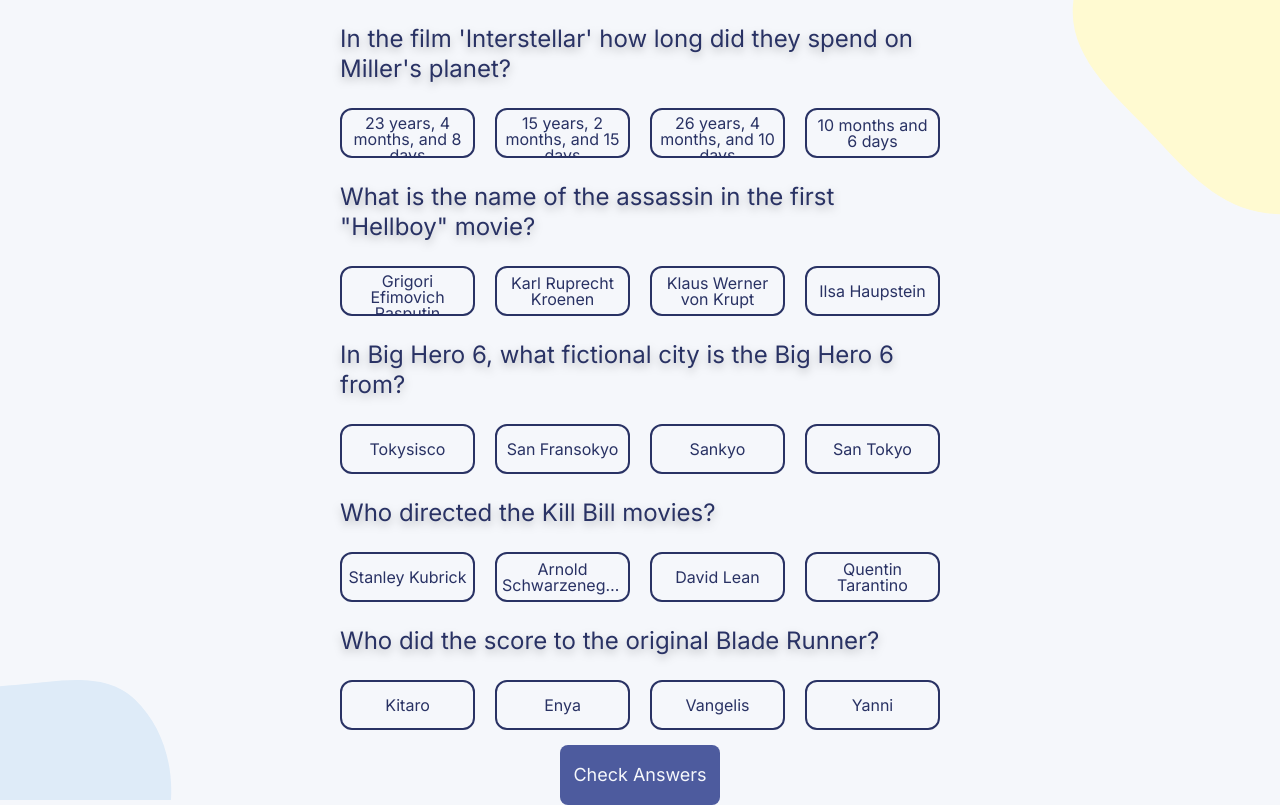
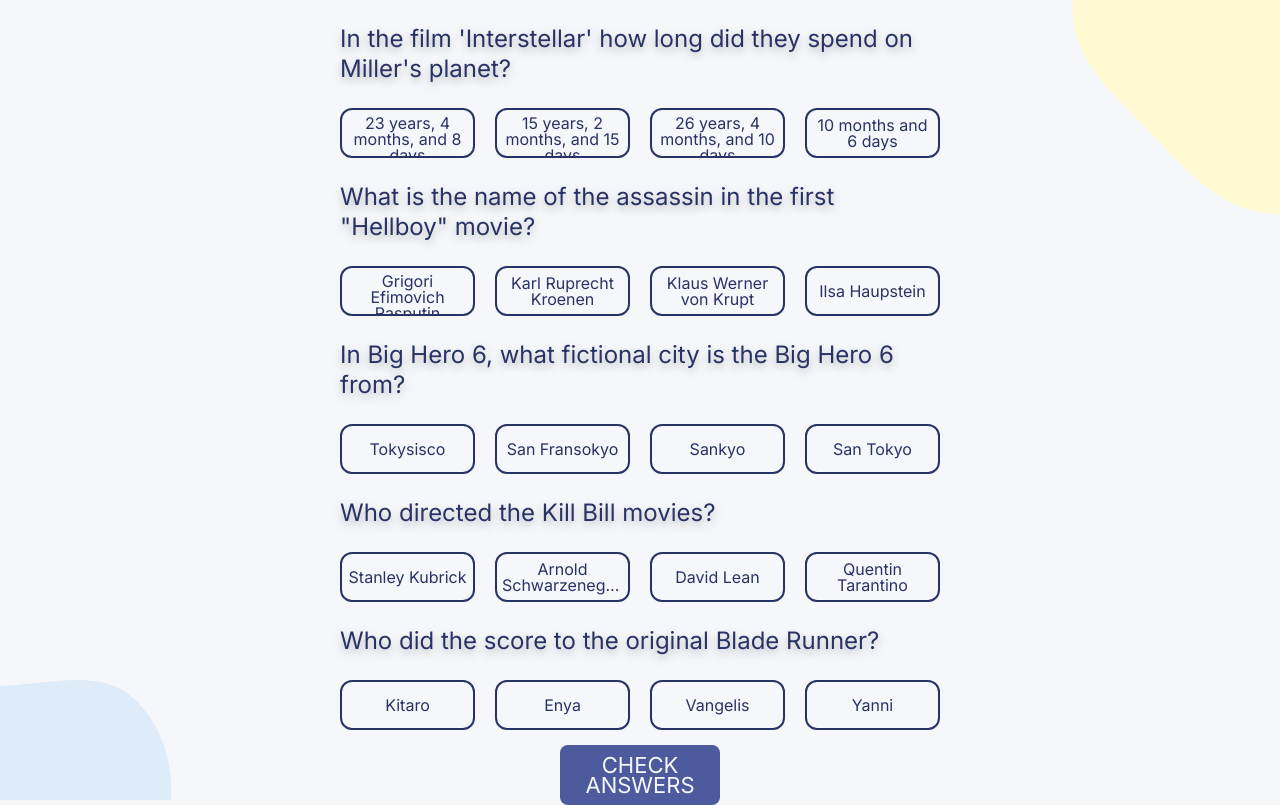
Before and after one commit to austingw/quiz-app, a React (Vite) app in the folder quick-quiz/: page / in a window 1280 px wide. Built offline with nearby package versions, Linux system fonts and the light colour scheme; no server answers.

Commit message:
A few more styling tweaks

```diff
--- a/quick-quiz/src/index.css
+++ b/quick-quiz/src/index.css
@@ -84,7 +84,9 @@
 .game-btn {
   margin-top: 15px;
   font-family: Inter, Avenir, Helvetica, Arial, sans-serif;
-  font-size: 18px;
+  font-size: 22px;
+
+  text-transform: uppercase;
   line-height: 20px;
   color: #f5f7fb;
   background-color: #4d5b9e;
@@ -105,7 +107,7 @@
 }
 
 .score {
-  margin-top: 20px;
+  margin-top: 30px;
   font-size: 28px;
   font-weight: 800;
   text-decoration: underline;
```
